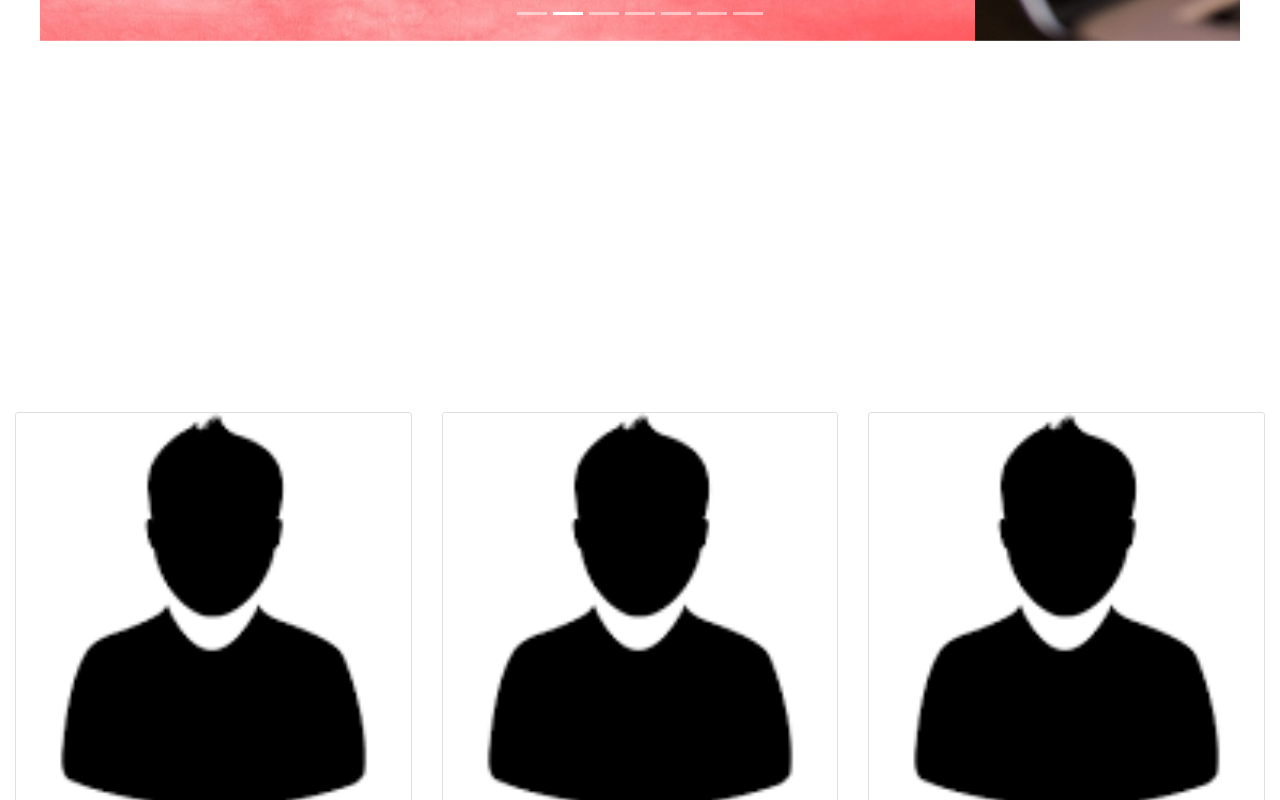
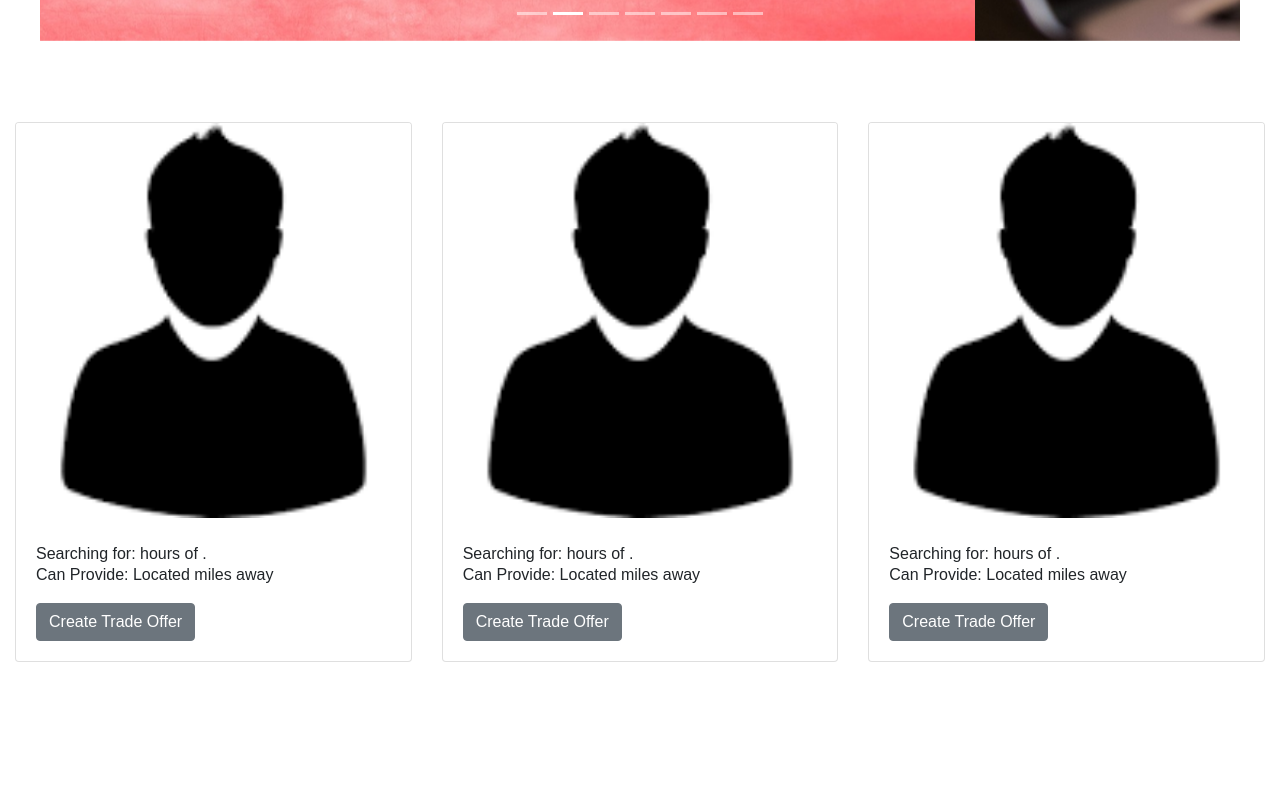
Before and after one commit to Anbroyar/Trade-your-trade, a React (Create React App) app in the folder client/: page / in a window 1280 px wide. Shown: the part 460-1260 px from the top of the page. After the commit the page ends 1122 px from the top, so only its background shows below. Built offline with nearby package versions, Linux system fonts and the light colour scheme.

Commit message:
fixed the homepage alignment

```diff
--- a/client/src/components/Homepage/Homepage.css
+++ b/client/src/components/Homepage/Homepage.css
@@ -5,5 +5,5 @@
 }
 
 .homepage-wanted-ads {
-	margin-top: 300px;
+	margin-top: auto;
 }
```
